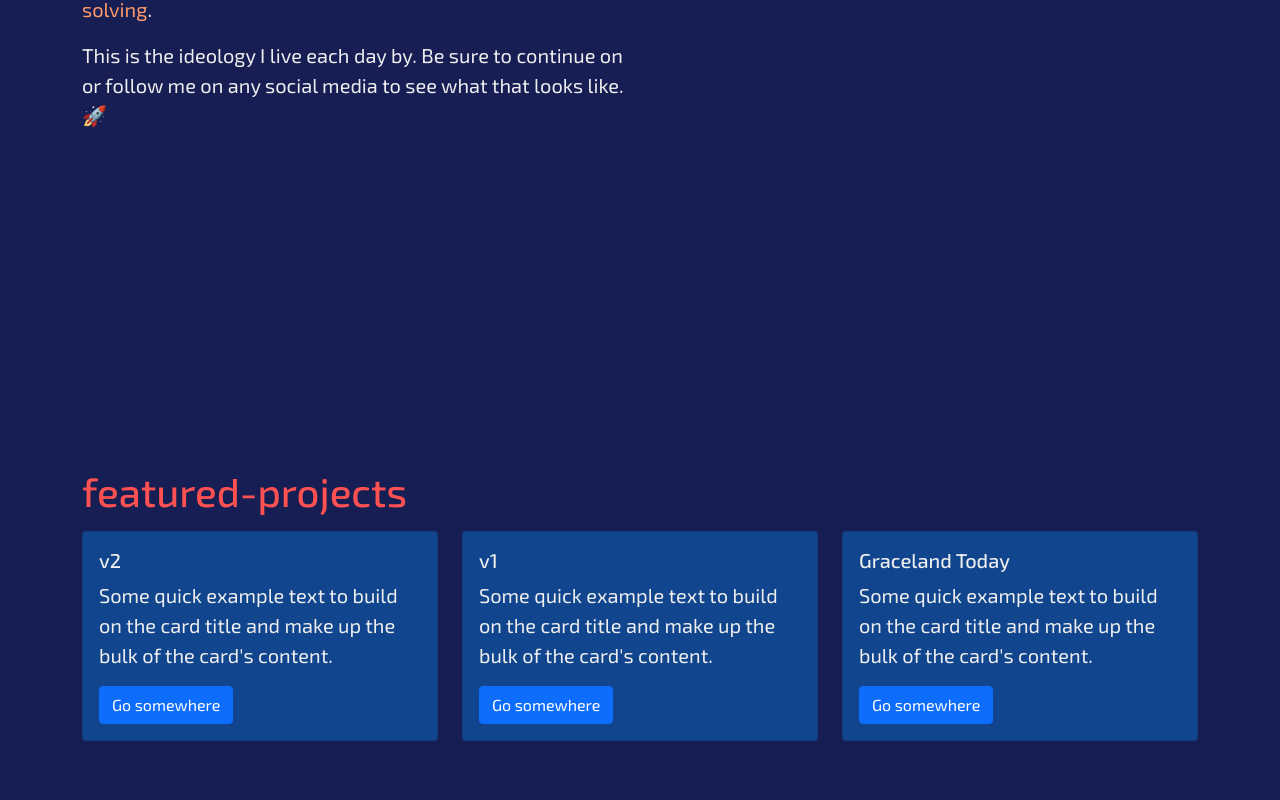
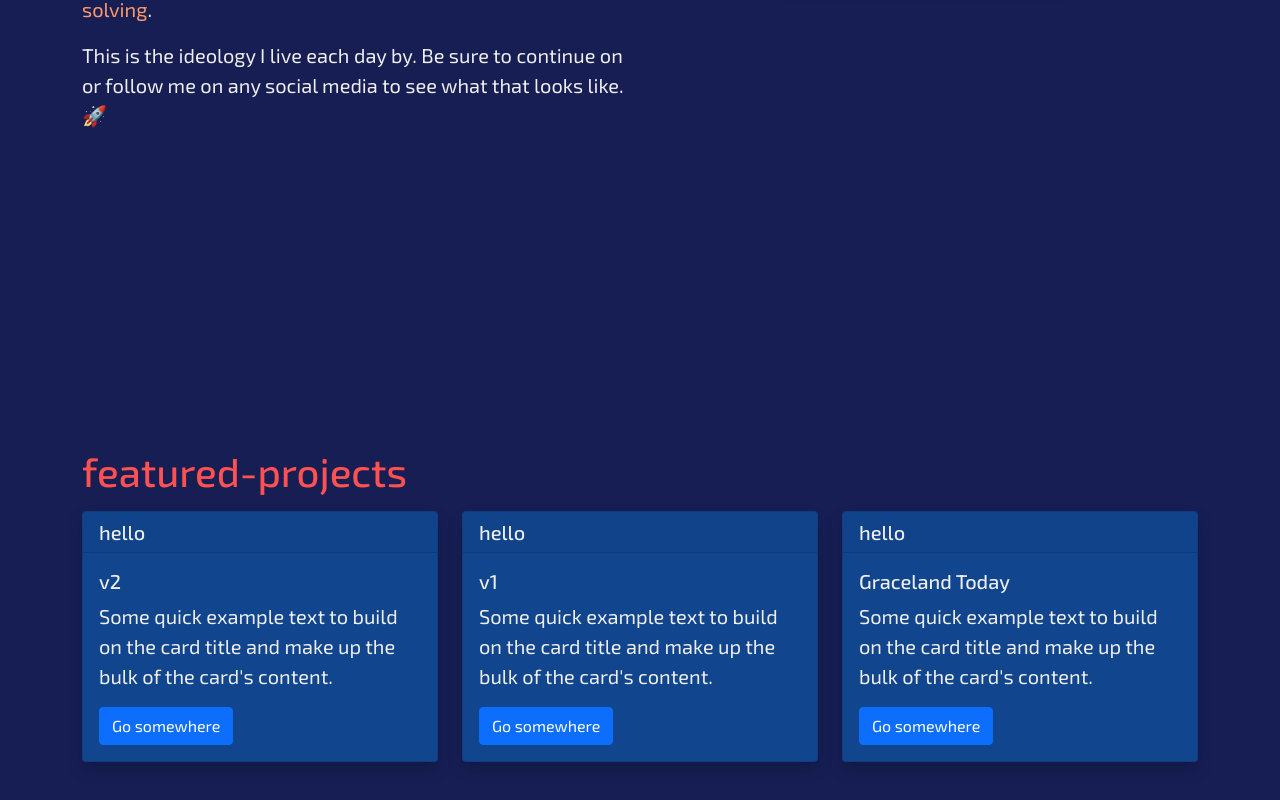
Before and after one commit to dylanfox5/v2-migration, a React (Create React App) app: page / in a window 1280 px wide. Shown: the part 1458-2258 px from the top of the page. Built offline with nearby package versions, Linux system fonts and the light colour scheme.

Commit message:
update project cards

```diff
--- a/src/components/projects/Projects.css
+++ b/src/components/projects/Projects.css
@@ -16,4 +16,9 @@
 .card {
     width: auto;
     background-color: var(--blue) !important;
+    transition: ease-in .15s;
 }
+
+.card:hover {
+    background-color: var(--space-blue) !important;
+}
--- a/src/components/projects/Projects.js
+++ b/src/components/projects/Projects.js
@@ -11,7 +11,8 @@ function Projects() {
             <Row>
                 <h1 className='projects-h'>featured-projects</h1>
                 <Col>
-                    <Card>
+                    <Card className='shadow'>
+                        <Card.Header as='h5'>hello</Card.Header>
                         <Card.Body>
                             <Card.Title>v2</Card.Title>
                             <Card.Text>
@@ -23,7 +24,8 @@ function Projects() {
                     </Card>
                 </Col>
                 <Col>
-                    <Card>
+                    <Card className='shadow'>
+                        <Card.Header as='h5'>hello</Card.Header>
                         <Card.Body>
                             <Card.Title>v1</Card.Title>
                             <Card.Text>
@@ -35,7 +37,8 @@ function Projects() {
                     </Card>
                 </Col>
                 <Col>
-                    <Card>
+                    <Card className='shadow'>
+                        <Card.Header as='h5'>hello</Card.Header>
                         <Card.Body>
                             <Card.Title>Graceland Today</Card.Title>
                             <Card.Text>
```
